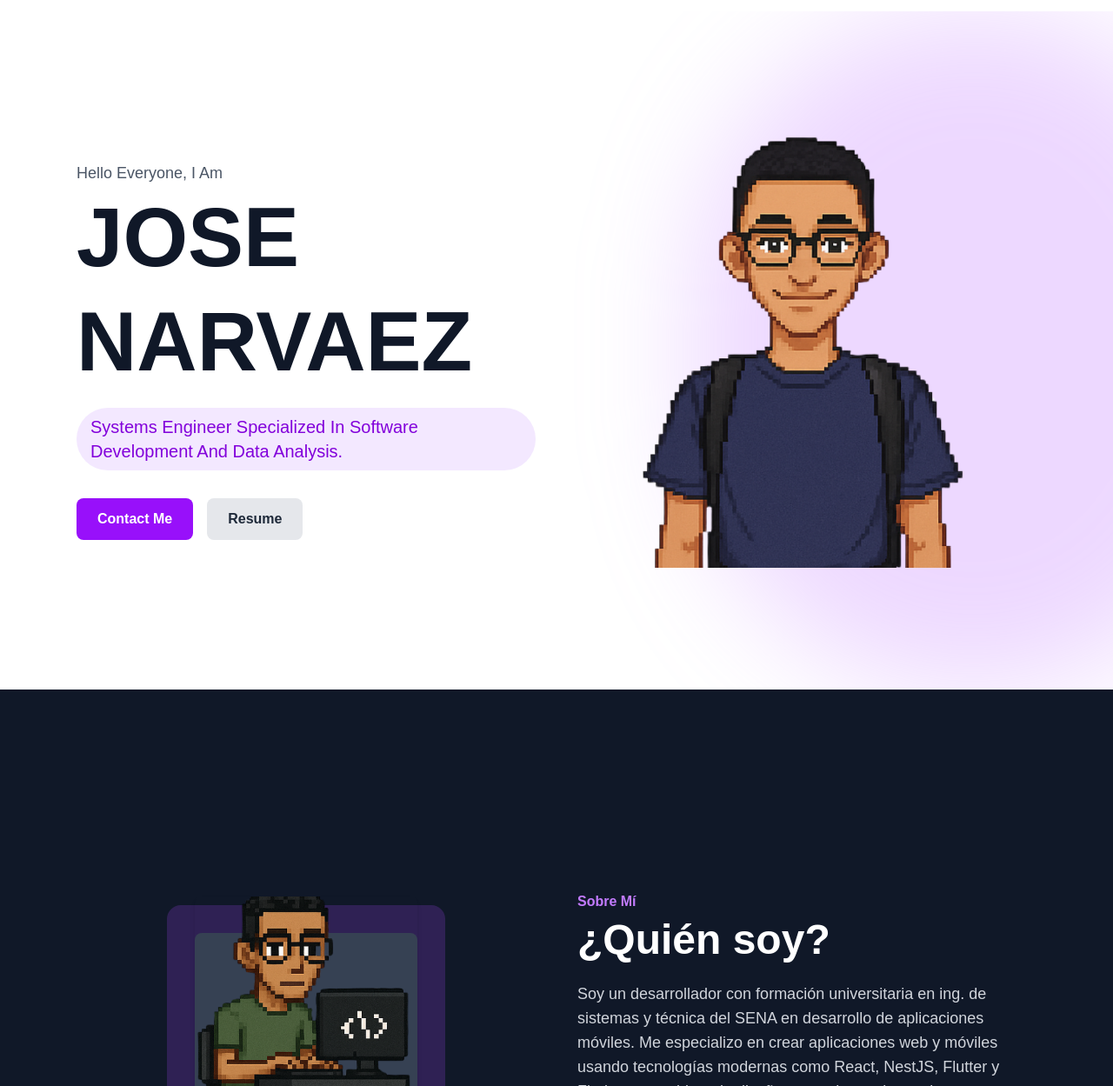
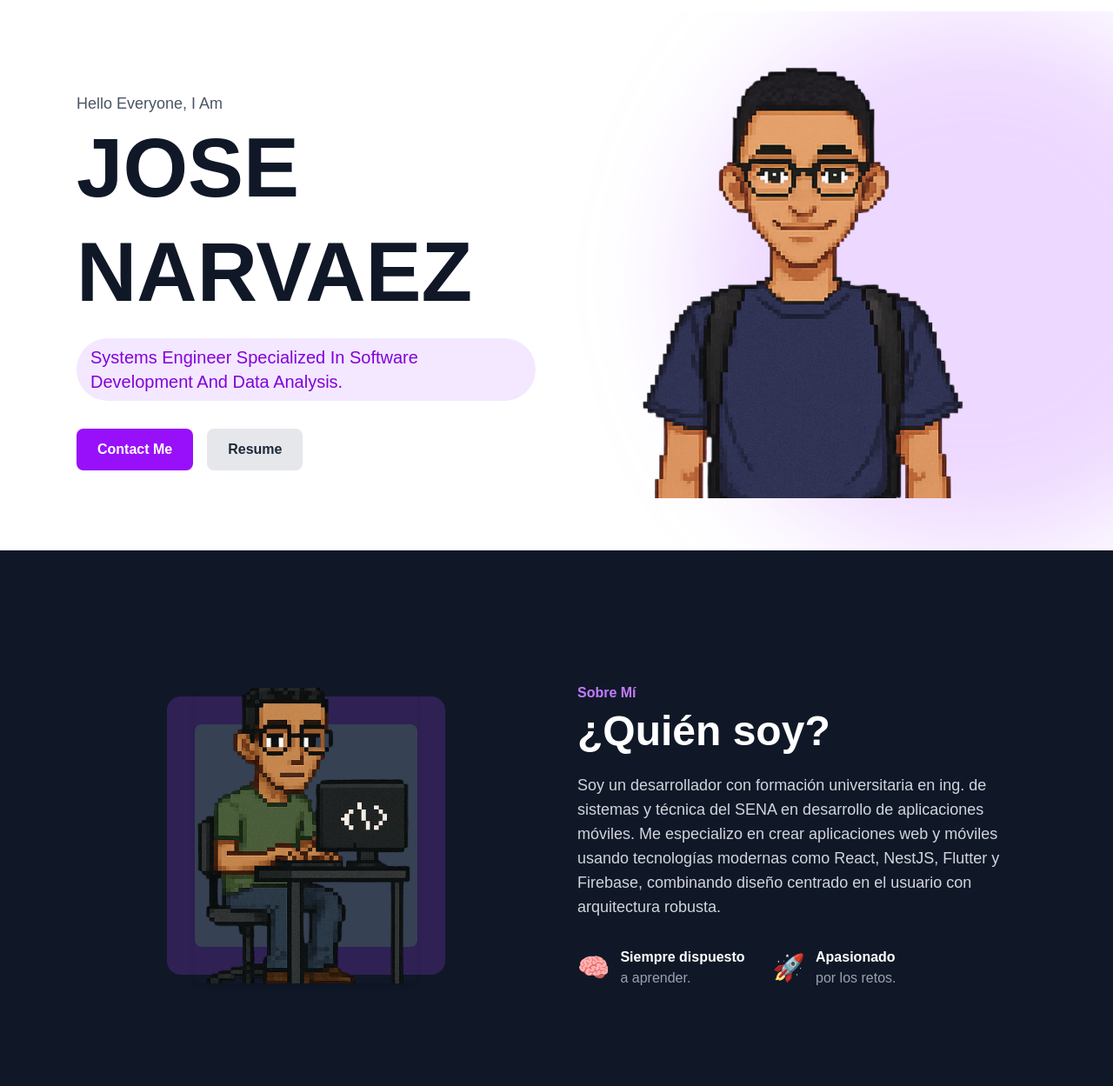
Before and after one commit to JosCariDe/portafolio-v1, an Astro site: page / in a window 1280 px wide. Shown: the part 51-1300 px from the top of the page at 87% size. Built offline with nearby package versions, Linux system fonts and the light colour scheme; Astro itself is replaced by a stand-in of ours.

Commit message:
feat/nuevo padding agregado en pantallas medianas, como portatiles

```diff
--- a/src/components/About.astro
+++ b/src/components/About.astro
@@ -1,6 +1,6 @@
 ---
 ---
-<section id="sobre-mi" class="bg-gray-900 text-white py-20 sm:py-58">
+<section id="sobre-mi" class="bg-gray-900 text-white py-20 lg:py-38 2xl:py-58">
     <div class="max-w-6xl mx-auto px-6">
         <div class="grid grid-cols-1 md:grid-cols-2 gap-12 items-center">
             <!-- Columna de Imagen -->
--- a/src/components/Hero.astro
+++ b/src/components/Hero.astro
@@ -5,7 +5,7 @@
   1. Añadimos 'relative' para crear un contexto de apilamiento.
   2. Añadimos 'overflow-hidden' para contener el efecto de fondo.
 -->
-<section class="relative overflow-hidden py-20 sm:py-35">
+<section class="relative overflow-hidden py-20 lg:py-15 2xl:py-35">
 
     <!--
       2. Este es nuestro círculo decorativo. Ahora es hijo directo de la sección.
```
Also changed, not shown: 1 other file.
